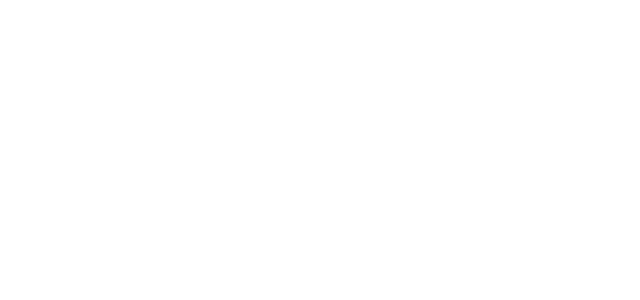
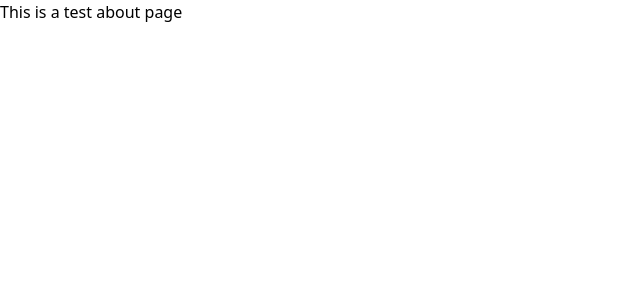
Before and after one commit to kelvinbeaksh/nuxt-3-tutorial, a Nuxt app: page /about in a window 1280 px wide. Shown: the top 300 px of the page, without its empty margins (0-640 px from the left). Built offline with nearby package versions, Linux system fonts and the light colour scheme.

Commit message:
feat: add about and index page

```diff
--- /dev/null
+++ b/pages/about.vue
@@ -0,0 +1,15 @@
+<template>
+    <div>
+        <div>This is a test about page</div>
+    </div>
+</template>
+
+<script>
+    export default {
+
+    }
+</script>
+
+<style lang="scss" scoped>
+
+</style>
--- /dev/null
+++ b/pages/index.vue
@@ -0,0 +1,15 @@
+<template>
+  <div>
+    <Button name="Get Task" :onclick="getTasks"></Button>
+  </div>
+</template>
+
+<script setup lang="ts">
+import { createClient } from "@supabase/supabase-js";
+const getTasks = async () => {
+  const response = await getTodos(createClient);
+  console.log("tasks", response);
+};
+</script>
+
+<style lang="scss" scoped></style>
```
